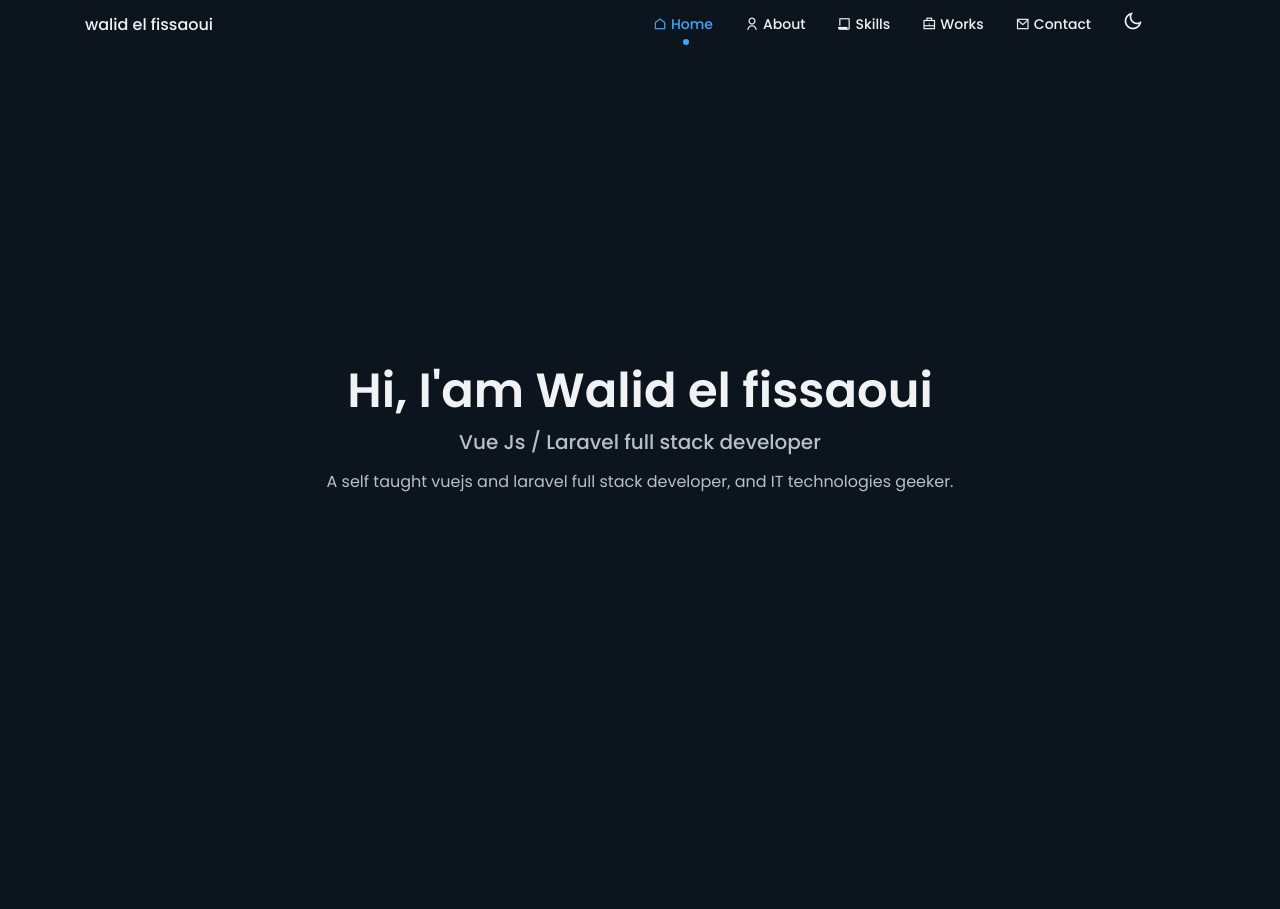
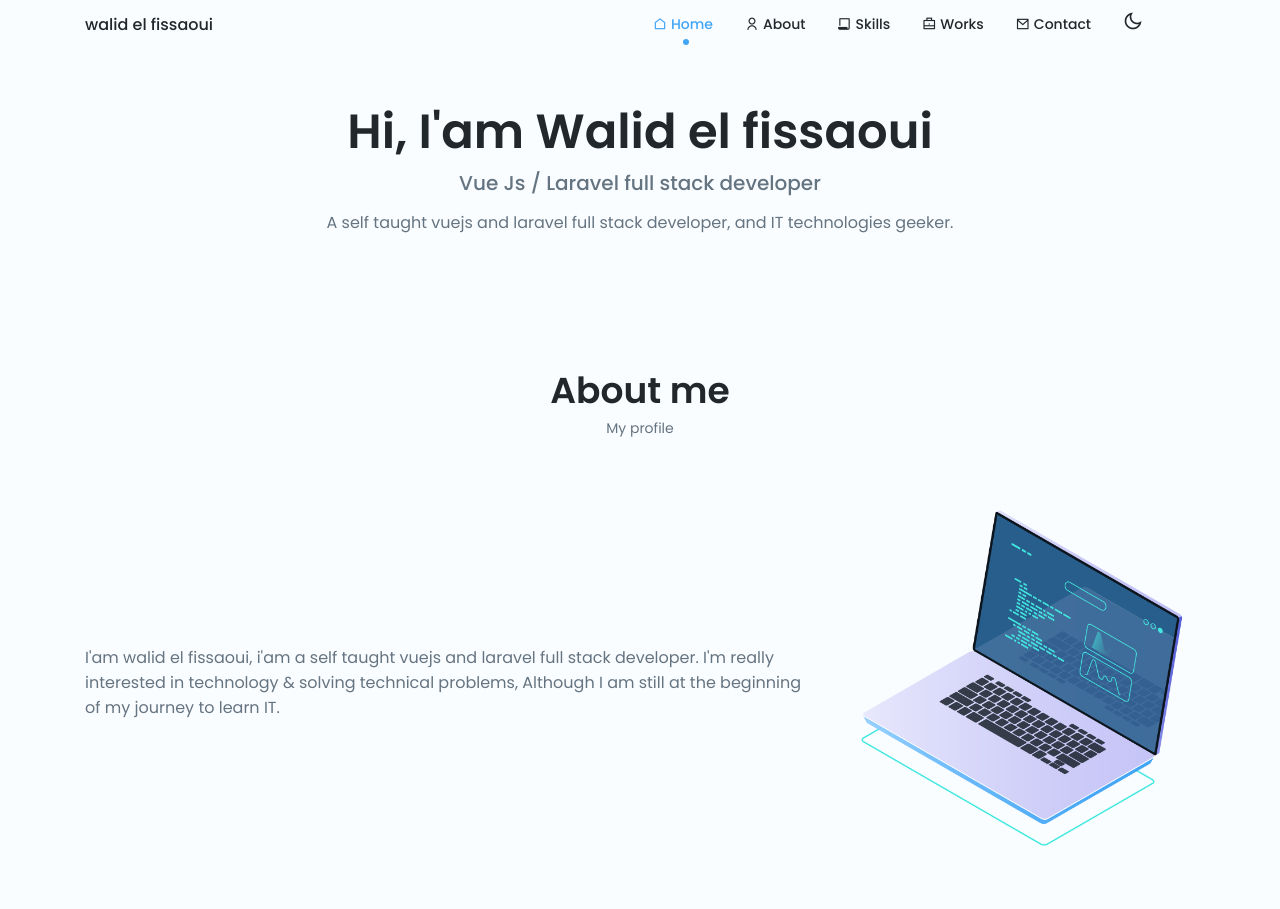
Before and after one commit to walid-el-fissaoui/portfolio, a website: page index.html in a window 1280 px wide. Before the commit the page ends 800 px from the top, so only its background shows below. Drawn offline with nearby package versions, Linux system fonts and the light colour scheme; files that its build step writes are made by us from their sources.

Commit message:
3. create about section

```diff
--- a/index.html
+++ b/index.html
@@ -17,7 +17,7 @@
   <link rel="stylesheet" href="/dist/css/style.css">
 </head>
 
-<body class="dark-theme">
+<body>
   <header class="header" id="header">
     <div class="container">
       <nav class="navbar nav">
@@ -69,6 +69,7 @@
       </nav>
     </div>
   </header>
+  <!-- Start Home Section -->
   <section class="home" id="home">
     <div class="container">
       <div class="home-content">
@@ -78,6 +79,25 @@
       </div>
     </div>
   </section>
+  <!-- End Home Section -->
+  <!-- Start About Section -->
+  <section class="about" id="about">
+    <h2 class="section-title">About me</h2>
+    <span class="section-subtitle">My profile</span>
+    <div class="container">
+      <div class="row gap-2">
+        <div class="col-xs-12 col-md-8">
+          <div class="about-description">
+            <p>I'am walid el fissaoui, i'am a self taught vuejs and laravel full stack developer. I'm really interested in technology & solving technical problems, Although I am still at the beginning of my journey to learn IT.</p>
+          </div>
+        </div>
+        <div class="col-xs-12 col-md-4">
+          <img class="about-picture" src="src/assets/images/laptop.png" alt="laptop">
+        </div>
+      </div>
+    </div>
+  </section>
+  <!-- End About Section -->
 </body>
 
 </html>
--- a/src/sass/components/_home.scss
+++ b/src/sass/components/_home.scss
@@ -1,6 +1,4 @@
 .home-content {
-  height: calc(100vh - $header-hight);
-  margin-top: $header-hight;
   display: flex;
   flex-direction: column;
   justify-content: center;
--- /dev/null
+++ b/src/sass/components/_section.scss
@@ -0,0 +1,13 @@
+section {
+  padding: 96px 0 32px;
+  .section-title {
+    font-size: var(--type-fs-n-6);
+    text-align: center;
+  }
+  .section-subtitle {
+    display: block;
+    font-size: var(--type-fs-s-2);
+    margin-bottom: 3rem;
+    text-align: center;
+  }
+}
--- a/src/sass/layout/_grid.scss
+++ b/src/sass/layout/_grid.scss
@@ -1,3 +1,4 @@
+@use "sass:math";
 .container {
   width: 100%;
   padding-left: 15px;
@@ -21,3 +22,45 @@
     }
   }
 }
+
+$grid-columns: 12;
+$grid-gaps: (
+  "0": 0,
+  "1": 10px,
+  "2": 20px,
+  "3": 30px,
+);
+
+.row {
+  display: flex;
+  flex-flow: row wrap;
+  align-items: center;
+}
+
+@each $key, $val in $grid-gaps {
+  .gap-#{$key} > * {
+    padding: $val;
+  }
+  .gap-#{$key} {
+    margin-left: -$val;
+    margin-right: -$val;
+  }
+}
+
+@include media-xs {
+  @for $i from 1 through $grid-columns {
+    .col-xs-#{$i} {
+      flex-grow: 0;
+      width: math.div($i * 100%, $grid-columns);
+    }
+  }
+}
+
+@include media-md {
+  @for $i from 1 through $grid-columns {
+    .col-md-#{$i} {
+      flex-grow: 0;
+      width: math.div($i * 100%, $grid-columns);
+    }
+  }
+}
--- a/src/sass/style.scss
+++ b/src/sass/style.scss
@@ -7,3 +7,4 @@
 // Compontents
 @import 'components/navbar';
 @import 'components/home';
+@import 'components/section';
```
Also changed, not shown: src/assets/images/laptop.png (added).
